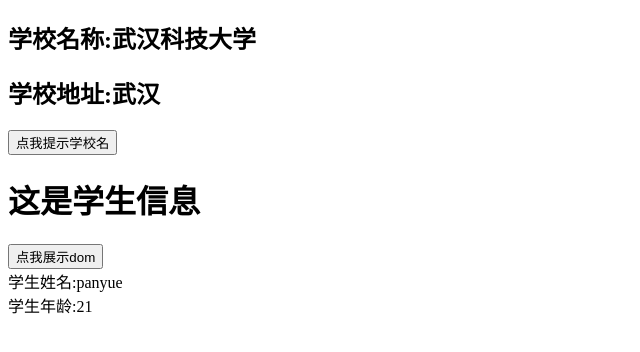
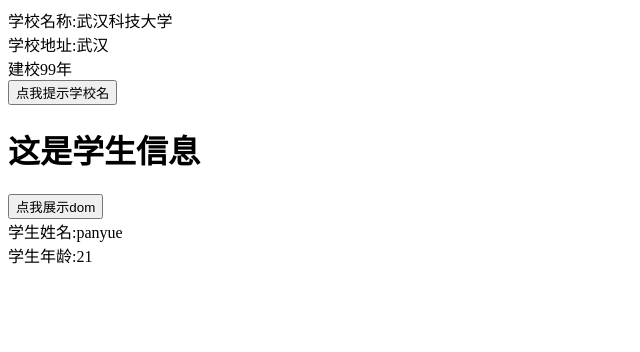
Before and after one commit to 1684838553/frontendFramework, a Vue app in the folder vue-advance/: page / in a window 1280 px wide. Shown: the top 352 px of the page, without its empty margins (0-640 px from the left). Built offline with nearby package versions, Linux system fonts and the light colour scheme.

Commit message:
props配置项

```diff
--- a/vue-advance/src/App.vue
+++ b/vue-advance/src/App.vue
@@ -1,7 +1,7 @@
 <template>
    <div>
-     <School></School>
-     <Student></Student>
+     <School name="武汉科技大学" :time="99" />
+     <Student />
    </div>
 </template>
 
--- a/vue-advance/src/components/School.vue
+++ b/vue-advance/src/components/School.vue
@@ -1,7 +1,8 @@
 <template>
    <div class="demo">
-     <h2>学校名称:{{ name }}</h2>
-     <h2>学校地址:{{ address }}</h2>
+     <div>学校名称:{{ name }}</div>
+     <div>学校地址:{{ address }}</div>
+     <div>建校{{ time }}年</div>
      <button @click="showName">点我提示学校名</button>
    </div>
 </template>
@@ -10,15 +11,30 @@
   export default {
     // eslint-disable-next-line
     name: 'School',
+    // props: ['name', 'address', 'time'],
+    props: {
+      name: {
+        type: String,
+        require: true
+      },
+       address: {
+        type: String,
+        require: false,
+        default: '武汉'
+      },
+      time: {
+        type: Number,
+        require: true
+      }
+    },
     data(){
       return {
-        name:'武汉科技大学',
-        address: '武汉'
+
       }
     },
     methods:{
       showName(){
-        alert(this.name);
+        console.log(this.name);
       }
     }
   };
```
Also changed, not shown: 1 other file (tests, documents, lock files or other folders).
